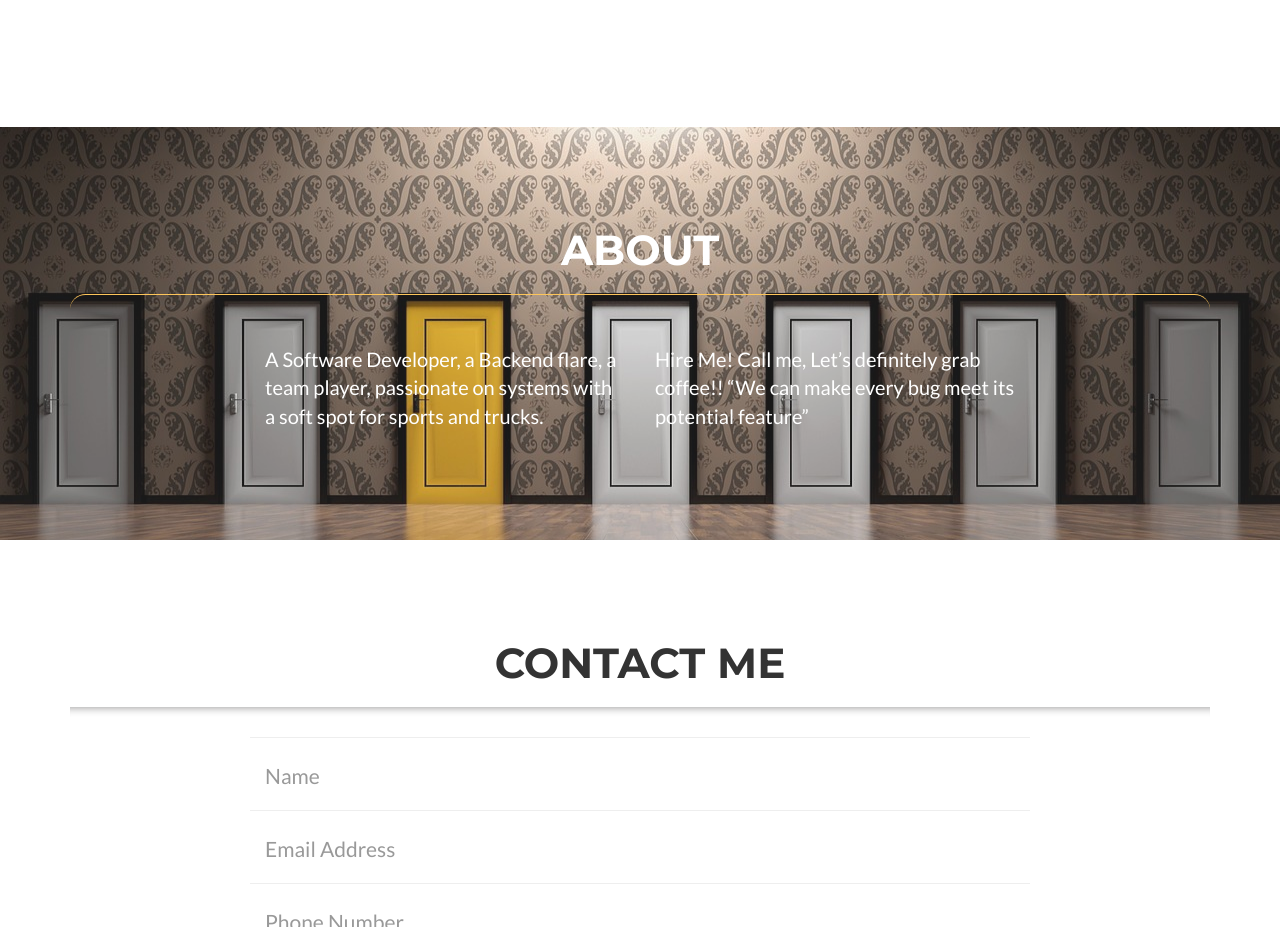
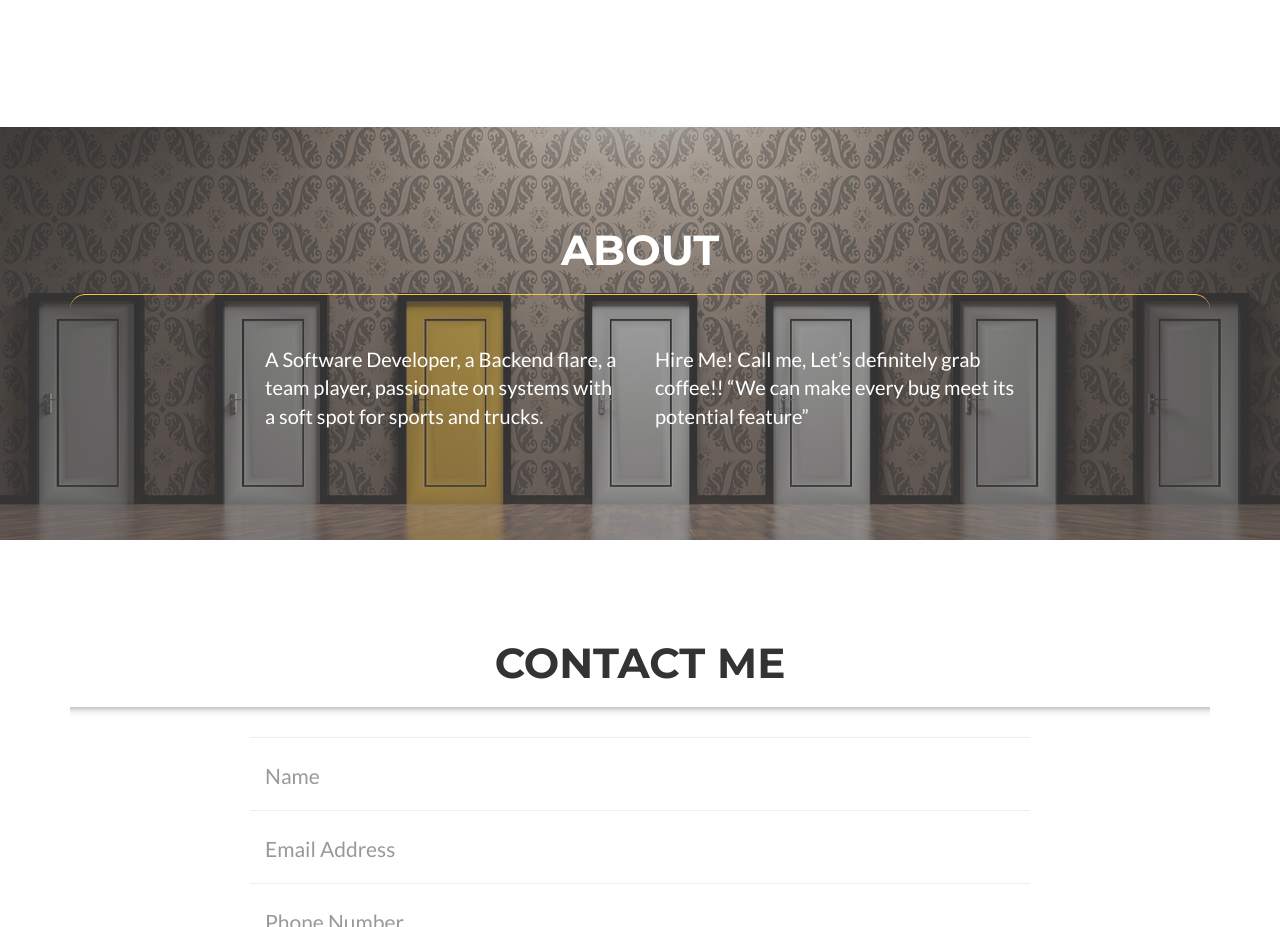
Before and after one commit to boydbugle/portfolio, a website: page index.html in a window 1280 px wide. Shown: the part 1071-1998 px from the top of the page. Drawn offline with nearby package versions, Linux system fonts and the light colour scheme.

Commit message:
changes about styling

```diff
--- a/css/portfolio.css
+++ b/css/portfolio.css
@@ -195,12 +195,13 @@ section h2 {
   font-size: 3em;
 }
 section.success {
-  background-image: url("../img/portfolio/mydoor.jpg");
-  background-image: linear-gradient(to bottom right,#dc4225);
-	opacity: .9;
+  background: linear-gradient(rgba(100,100,100,0.5),rgba(100,100,100,0.5)), url("../img/portfolio/mydoor.jpg");
+  /*background-image: linear-gradient(to bottom right,#dc4225);
+	opacity: .7;*/
   color: white;
   font-weight: 2000;
 }
+
 @media (max-width: 767px) {
   section {
     padding: 75px 0;
```
Also changed, not shown: index.html (indentation only).
